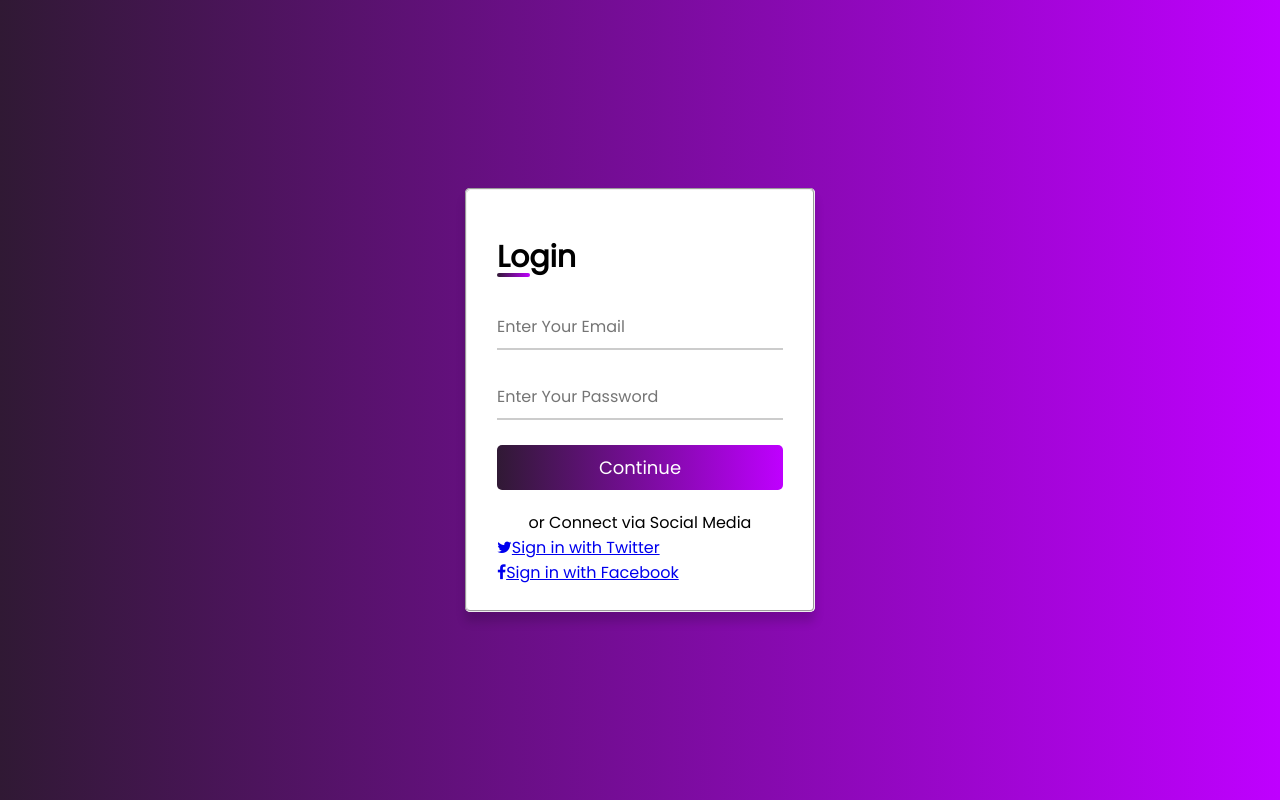
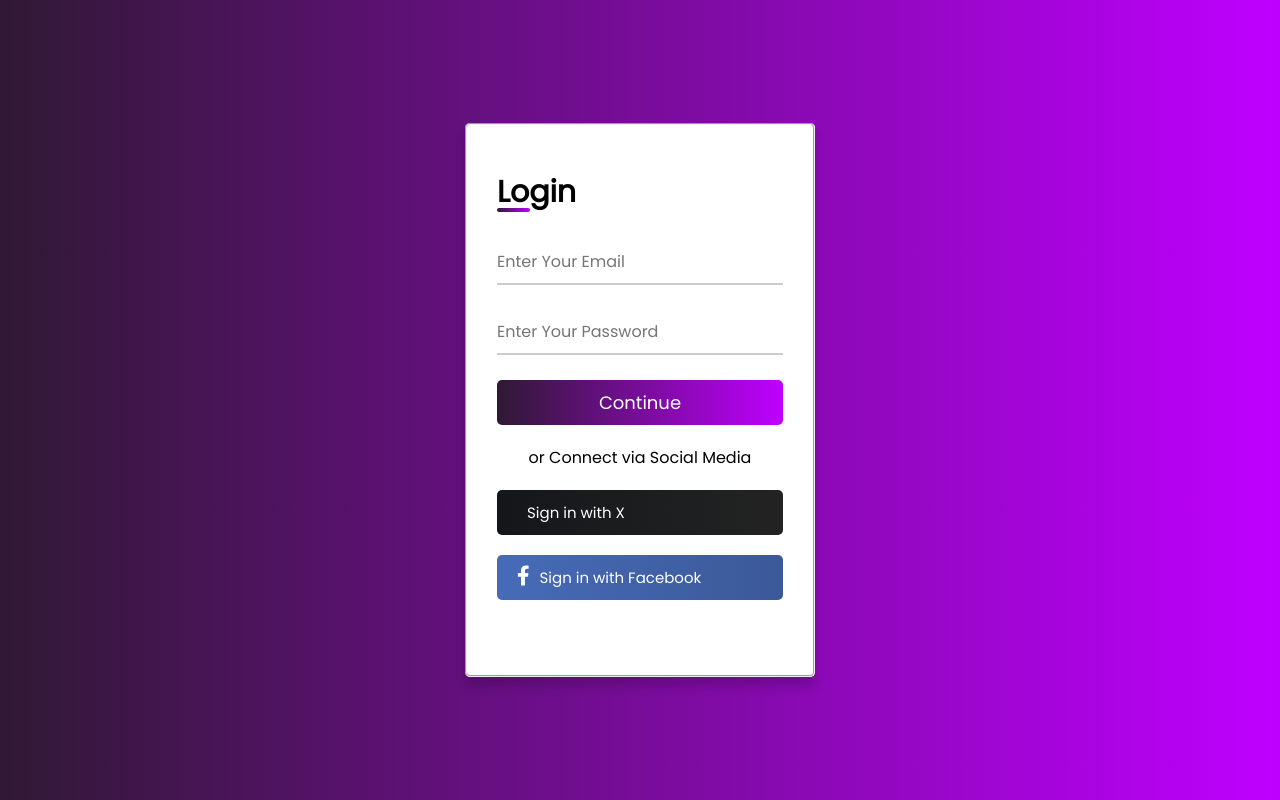
Before and after one commit to gitImani/CSS-Login-Form, a plain HTML site: page index.html in a window 1280 px wide. Drawn offline with Linux system fonts and the light colour scheme.

Commit message:
finished css

```diff
--- a/index.html
+++ b/index.html
@@ -4,7 +4,7 @@
     <meta charset="UTF-8">
     <meta name="viewport" content="width=device-width, initial-scale=1.0">
     <link rel="stylesheet" href="style.css">
-    <link rel="stylesheet" href="https://cdnjs.cloudflare.com/ajax/libs/font-awesome/4.7.0/css/font-awesome.min.css">
+    <link rel="stylesheet" href="https://cdnjs.cloudflare.com/ajax/libs/font-awesome/6.4.2/css/all.min.css" integrity="sha512-z3gLpd7yknf1YoNbCzqRKc4qyor8gaKU1qmn+CShxbuBusANI9QpRohGBreCFkKxLhei6S9CQXFEbbKuqLg0DA==" crossorigin="anonymous" referrerpolicy="no-referrer" />
     <title>Login Form</title>
 </head>
 
@@ -34,11 +34,11 @@
             <p class="option">or Connect via Social Media</p>
 
             <p class="twitter">
-                <a href="#"><span class="fa fa-twitter"></span>Sign in with Twitter</a>
+                <a href="#"><i class="fa-brands fa-x-twitter"></i>Sign in with X</a>
             </p>
 
             <p class="facebook">
-                <a href="#"><span class="fa fa-facebook"></span>Sign in with Facebook</a>
+                <a href="#"><i class="fa-brands fa-facebook-f"></i>Sign in with Facebook</a>
             </p>
 
         </fieldset>
--- a/style.css
+++ b/style.css
@@ -104,6 +104,41 @@ button:hover{
     text-align: center;
 }
 
-p a{
-    text-decoration:;
+.twitter a,
+.facebook a{
+    display: block;
+    width: 100%;
+    height: 45px;
+    font-size: 15px;
+    text-decoration: none;
+    padding-left: 20px;
+    color: #fff;
+    line-height: 45px;
+    border-radius: 5px;
 }
+
+.twitter i,
+.facebook i{
+    padding-right: 10px;
+    font-size: 20px;
+}
+
+.twitter a{
+    margin: 20px 0 15px 0;
+    background: linear-gradient(to left, #232323 0%, #14171A 100%);
+}
+
+.twitter a:hover{
+    background: linear-gradient(to right, #232323 0%, #14171A 100%);
+    letter-spacing: 0.6px;
+}
+
+.facebook a{
+    margin: 20px 0 50px 0;
+    background: linear-gradient(to left, #3b5998 0%, #476bb8 100%);
+}
+
+.facebook a:hover{
+    background: linear-gradient(to right, #3b5998 0%, #476bb8 100%);
+    letter-spacing: 0.5px;
+}
```
